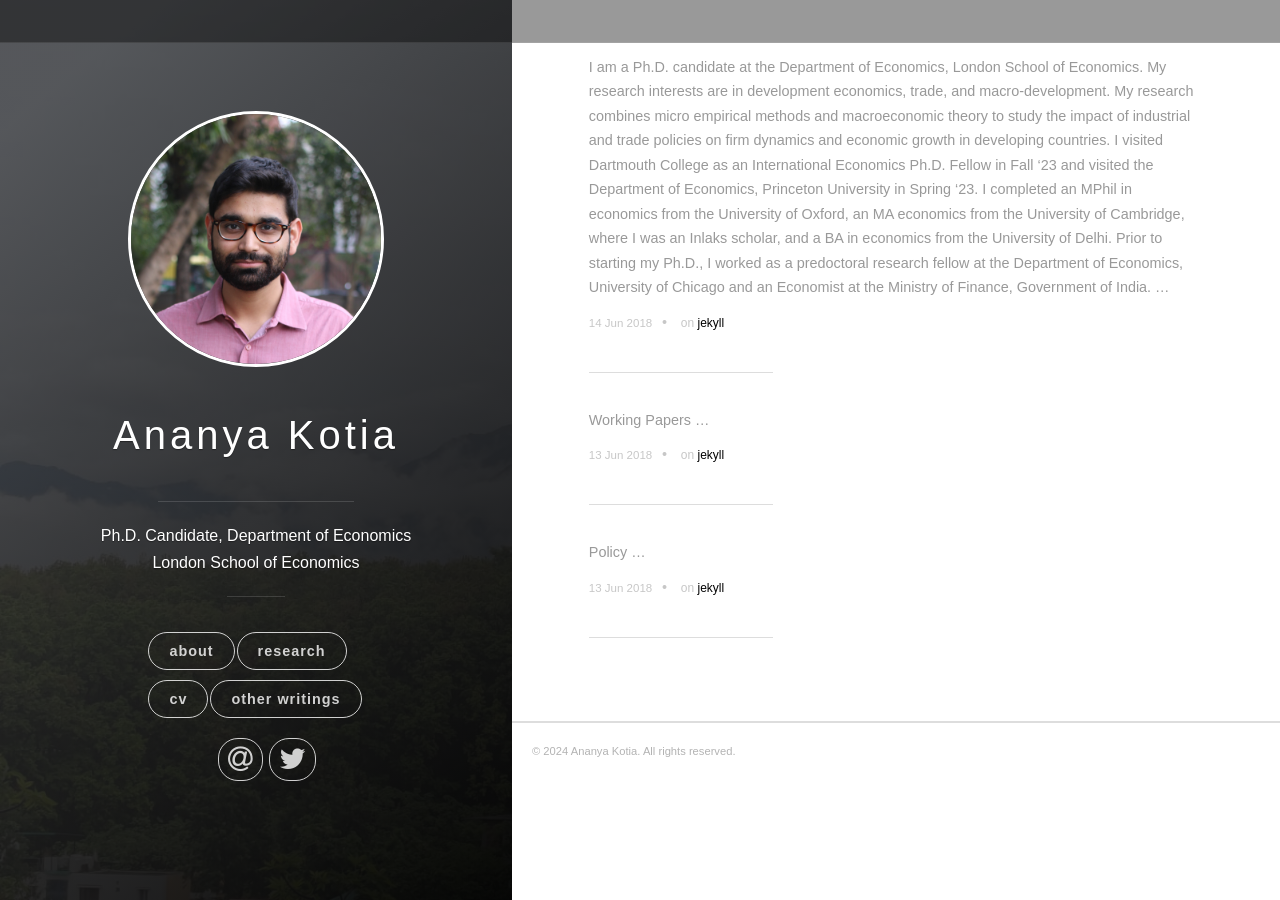
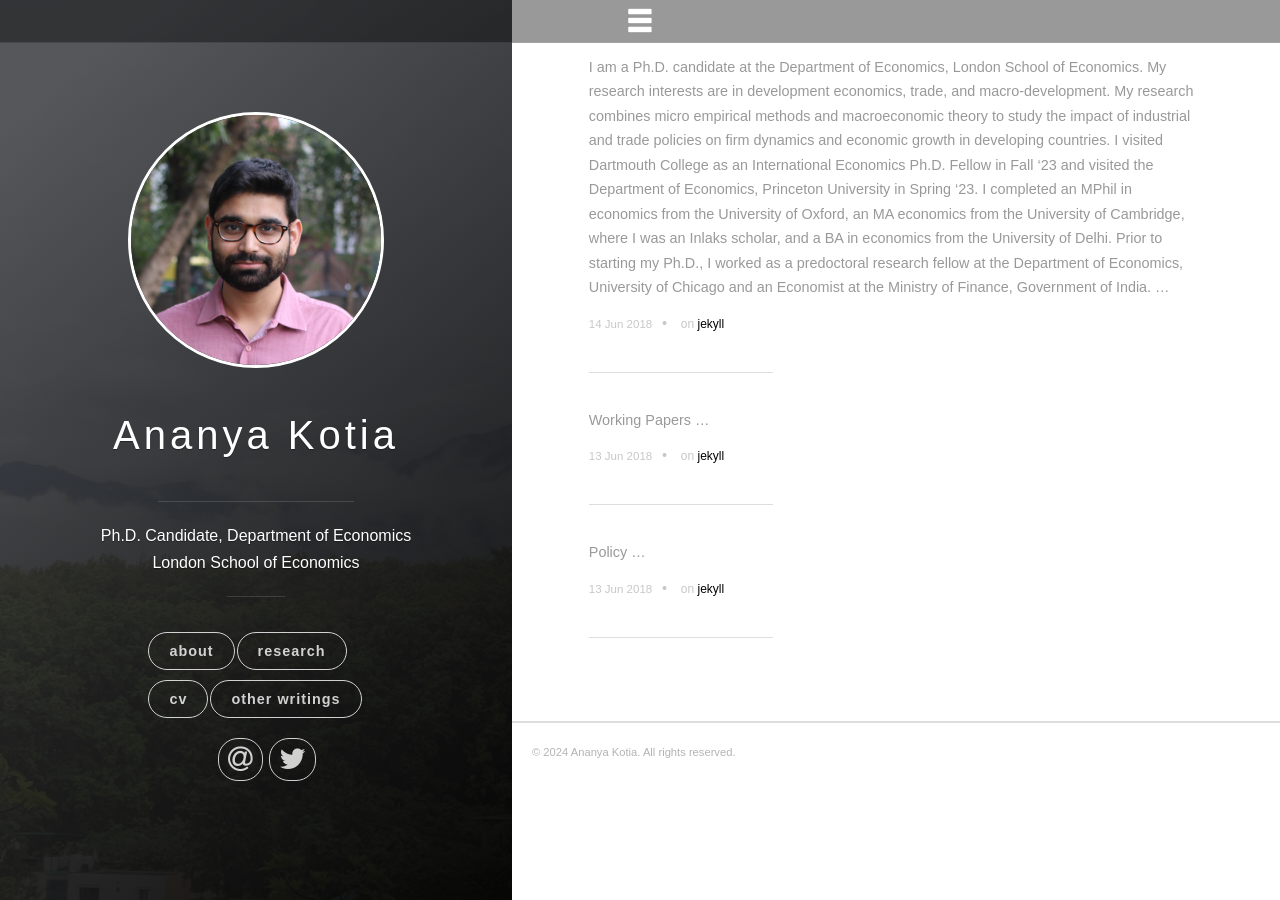
Before and after one commit to ananyakotia/ananyakotia.github.io, a Jekyll site: the page built from index.html, in a window 1280 px wide. Built offline with Jekyll 4.4.1, drawn with Linux system fonts in a browser that asks for light colours; nearby versions of some CDN libraries; some web fonts are replaced; the list of posts is cut into pages by our own code; a style sheet for code colours, icons or effects is not loaded.

Commit message:
edit fonts/icons

```diff
--- a/_sass/uno.scss
+++ b/_sass/uno.scss
@@ -53,7 +53,7 @@ body {
 @font-face {
 	font-family: "SF Pro";
 	src: url("../fonts/SF-Pro/SF-Pro-Text-Regular.otf");
-	src: url("../fonts/SF-Pro/SF-Pro-Text-Regular.otf?") format("embedded-opentype"), url("../fonts/SF-Pro/SF-Pro-Text-Regular.otf") format("opentype"), url("../fonts/SF-Pro/SF-Pro-Text-Regular.otf") format("opentype"), url("../fonts/SF-Pro/SF-Pro-Text-Regular.otf") format("opentype"), url("../fonts/foundation-icons/foundation-icons.svg") format("svg");
+	src: url("../fonts/SF-Pro/SF-Pro-Text-Regular.otf?") format("embedded-opentype"), url("../fonts/SF-Pro/SF-Pro-Text-Regular.otf") format("opentype"), url("../fonts/SF-Pro/SF-Pro-Text-Regular.otf") format("opentype"), url("../fonts/SF-Pro/SF-Pro-Text-Regular.otf") format("opentype"), url("../fonts/SF-Pro/foundation-icons.svg") format("svg"), url("../fonts/SF-Pro/foundation-icons.woff") format("woff");
 	font-weight: normal;
 	font-style: normal; }
 .icon:before {
```
Also changed, not shown: 2 other files.
